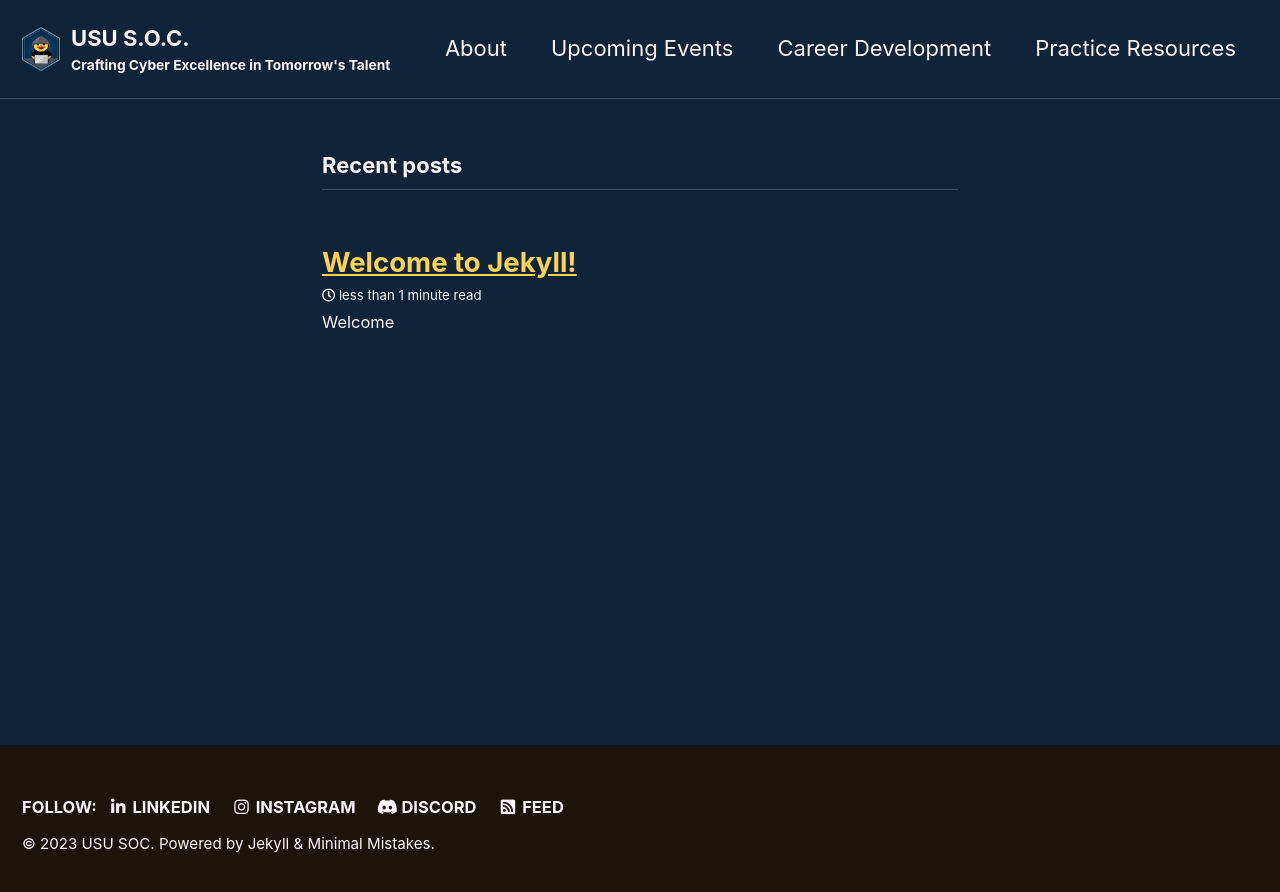
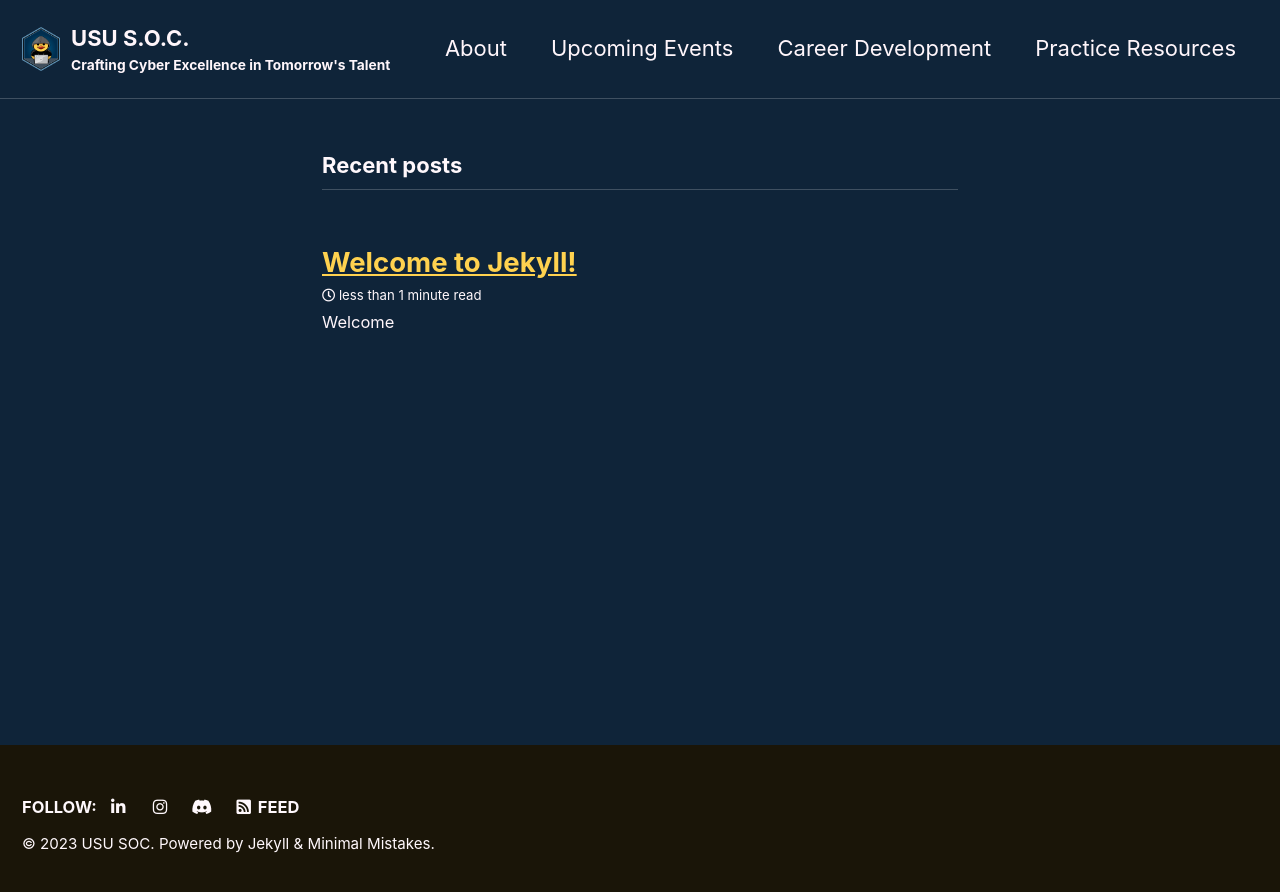
Before and after one commit to USUSOC/ususoc.github.io, a Jekyll site: the page built from index.html, in a window 1280 px wide. Shown: the top 892 px of the page. Built offline with Jekyll 4.4.1, drawn with Linux system fonts in a browser that asks for light colours; cached includes are drawn as plain includes; the list of posts is cut into pages by our own code.

Commit message:
Update _config.yml

```diff
--- a/_config.yml
+++ b/_config.yml
@@ -132,13 +132,13 @@ author:
 # Site Footer
 footer:
   links:
-    - label: "LinkedIn"
+    - label: ""
       icon: "fab fa-fw fa-linkedin-in"
       url: "https://linkedin.com/in/josephpjohnson/"
-    - label: "Instagram"
+    - label: ""
       icon: "fab fa-fw fa-instagram"
       url: "https://instagram.com/ususoc/"
-    - label: "Discord"
+    - label: ""
       icon: "fab fa-fw fa-discord"
       url: "https://discord.gg/YBcSA2DWEf"
     - label: "GitHub"
```
